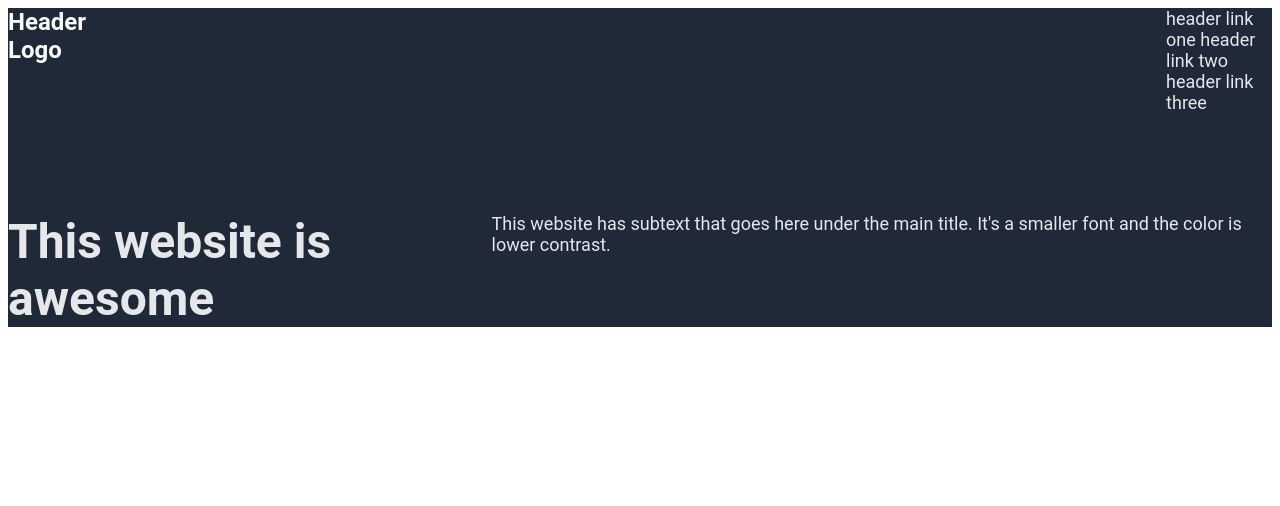
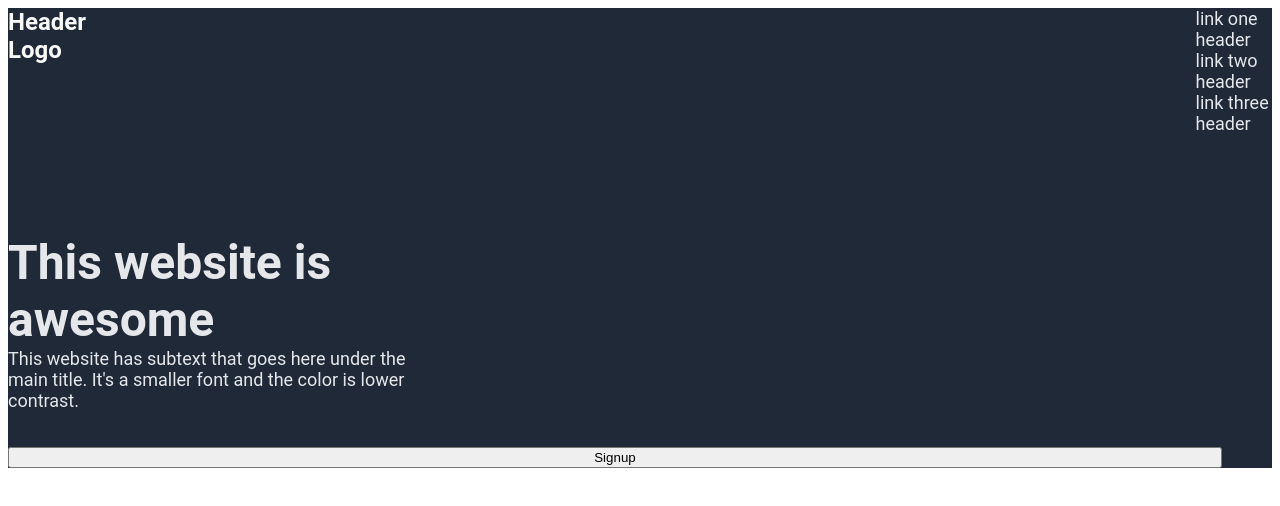
Before and after one commit to DevOnTie/odin-landing-page, a plain HTML site: page index.html in a window 1280 px wide. Drawn offline with Linux system fonts and the light colour scheme.

Commit message:
adds sign up button

```diff
--- a/index.html
+++ b/index.html
@@ -10,23 +10,20 @@
 <body>
 <header>
   <div class="header-top">
-    <div class="header-logo">
+    <div   align-content: center;class="header-logo">
       <strong class="logo-strong">Header Logo</strong>
-    <div class="header-links">
-        header link one
-        header link two
-        header link three
+    <section class="header-links space-between">
+      <div class="links">  link one header &nbsp link two header &nbsp link three header </div>
     </div>
-    </div>
+    </section>
   </div>
   <div class="header-lower">
     <div class="website-awesome">
-      <strong class="awesome-title">This website is awesome</strong>
+      <strong class="awesome-title">This website is <br> awesome</strong>
     <div class="awesome-text">
-      This website has subtext that goes here under the main title. It's a smaller font and the color is lower contrast.
-    </div>
-    </div>
+    This website has subtext that goes here under the <br> main title. It's a smaller font and the color is lower <br> contrast. </p>
   </div>
+    <button> Signup</button>
 </header>
 </body>
 </htmler-logo
--- a/landing.css
+++ b/landing.css
@@ -2,6 +2,7 @@
   display: flex;
   background-color: #1F2937;
   justify-content: center;
+  padding-bottom: 50px;
 }
 
 .logo-strong{
@@ -11,18 +12,22 @@
   }
 
 div.header-links{
-margin-left: 1080px;
-margin-bottom: 100px;
 color: #E5E7EB;
 font-size: 18px;
 font-family: Roboto;
 }
 
+.links{
+  margin-left: 1080px;
+  color: #E5E7EB;
+  font-size: 18px;
+  font-family: Roboto;~
+}
 .header-lower div{
   display: flex;
   background-color: #1F2937;
-  justify-content: center;
-
+  flex-direction: column;
+  padding-right: 50px;
 }
 
 .awesome-title{
@@ -30,10 +35,17 @@ font-family: Roboto;
   font-size: 48px;
   font-family: Roboto;
   font-weight: 600px;
+  align-content: center;
 }
 
-div.awesome-text{
+.awesome-text{
   color: #E5E7EB;
   font-size: 18px;
   font-family: Roboto;
+  align-content: center;
 }
+
+.button{
+  border: round;
+  background-color: #3882F6;
+}
```
